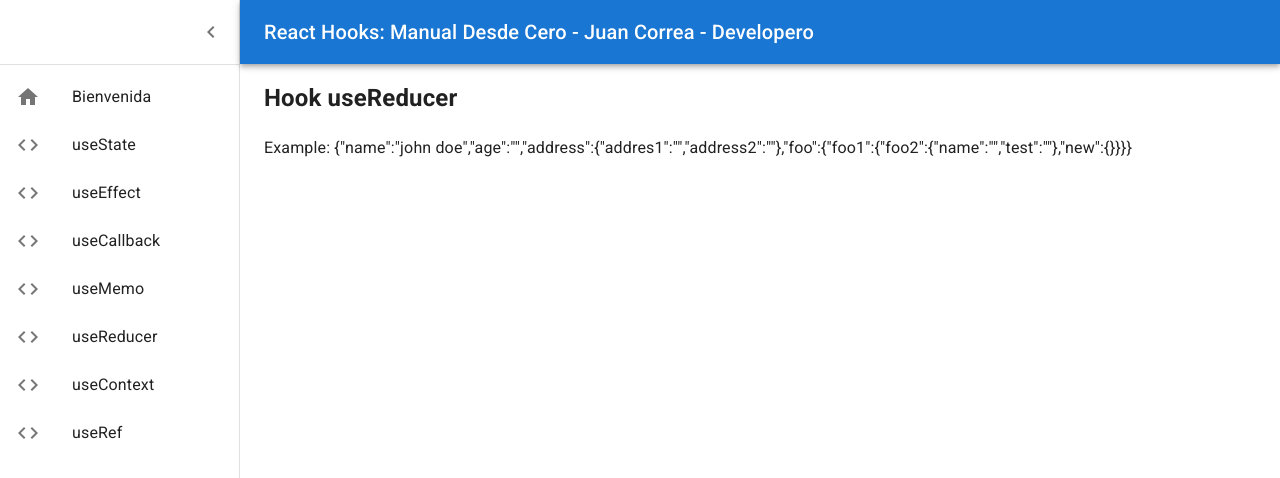
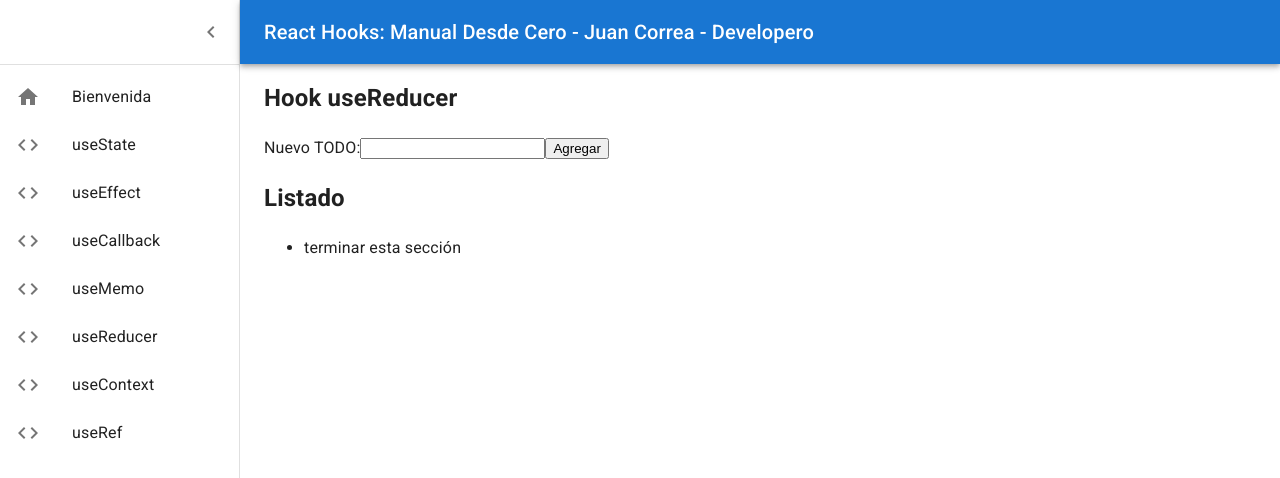
Before and after one commit to Developero-oficial/react-hooks, a React (Create React App) app: page /use-reducer in a window 1280 px wide. Shown: the top 478 px of the page. Built offline with nearby package versions, Linux system fonts and the light colour scheme.

Commit message:
todo init

```diff
--- /dev/null
+++ b/src/use-reducer/components/todo.js
@@ -0,0 +1,36 @@
+import React from 'react';
+
+const initialState = [
+  {
+    id: 1,
+    title: 'terminar esta sección',
+    isDone: false,
+  },
+];
+
+const reducer = state => {
+  return state;
+};
+
+export const Todo = () => {
+  const [todoText, setTodoText] = React.useState('');
+  const [todoState, dispatch] = React.useReducer(reducer, initialState);
+
+  const handleChange = ({target}) => setTodoText(target.value);
+
+  return (
+    <>
+      <p>
+        Nuevo TODO:
+        <input type="text" value={todoText} onChange={handleChange} />
+        <button>Agregar</button>
+      </p>
+      <h2>Listado</h2>
+      {todoState.map(({id, title}) => (
+        <ul key={id}>
+          <li>{title}</li>
+        </ul>
+      ))}
+    </>
+  );
+};
--- a/src/use-reducer/components/use-reducer-page.js
+++ b/src/use-reducer/components/use-reducer-page.js
@@ -1,10 +1,10 @@
 import React from 'react';
 
-import {Example} from './example';
+import {Todo} from './todo';
 
 export const UseReducerPage = () => (
   <>
     <h2>Hook useReducer</h2>
-    <Example />
+    <Todo />
   </>
 );
```
